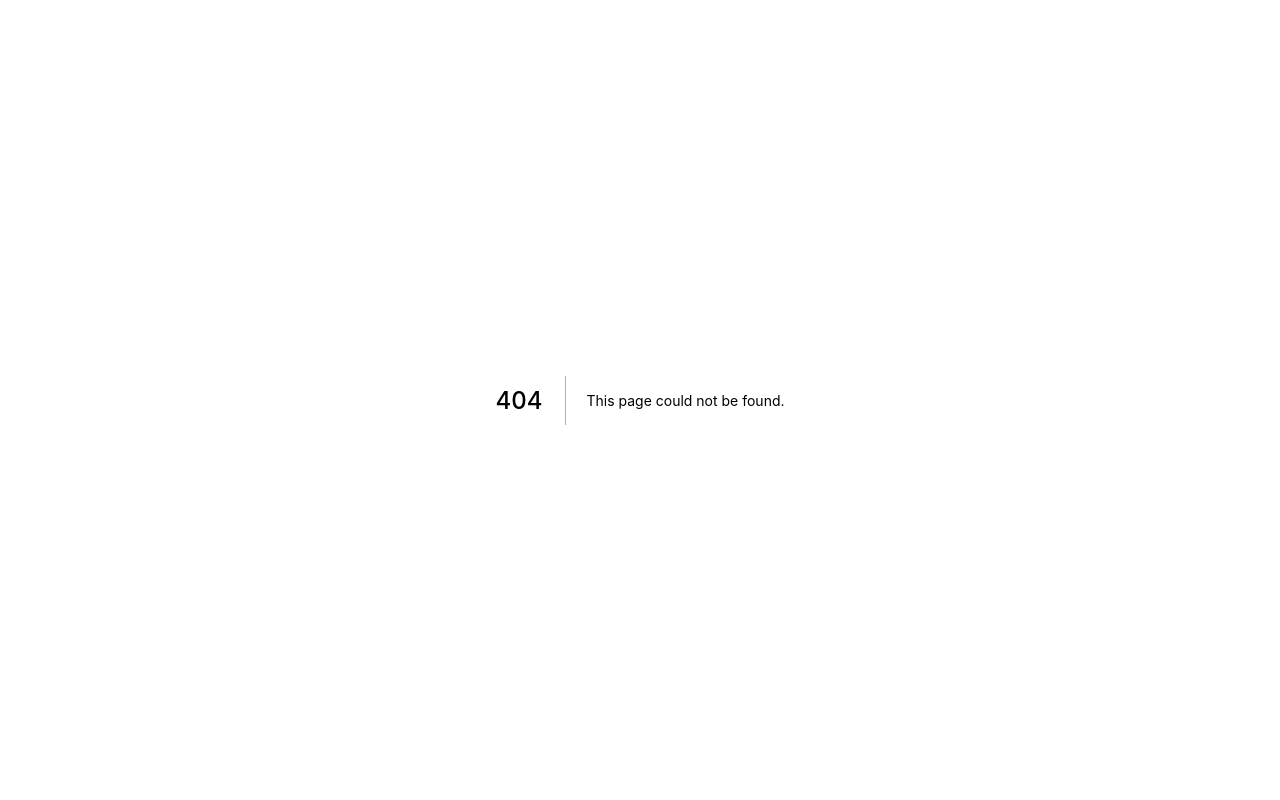
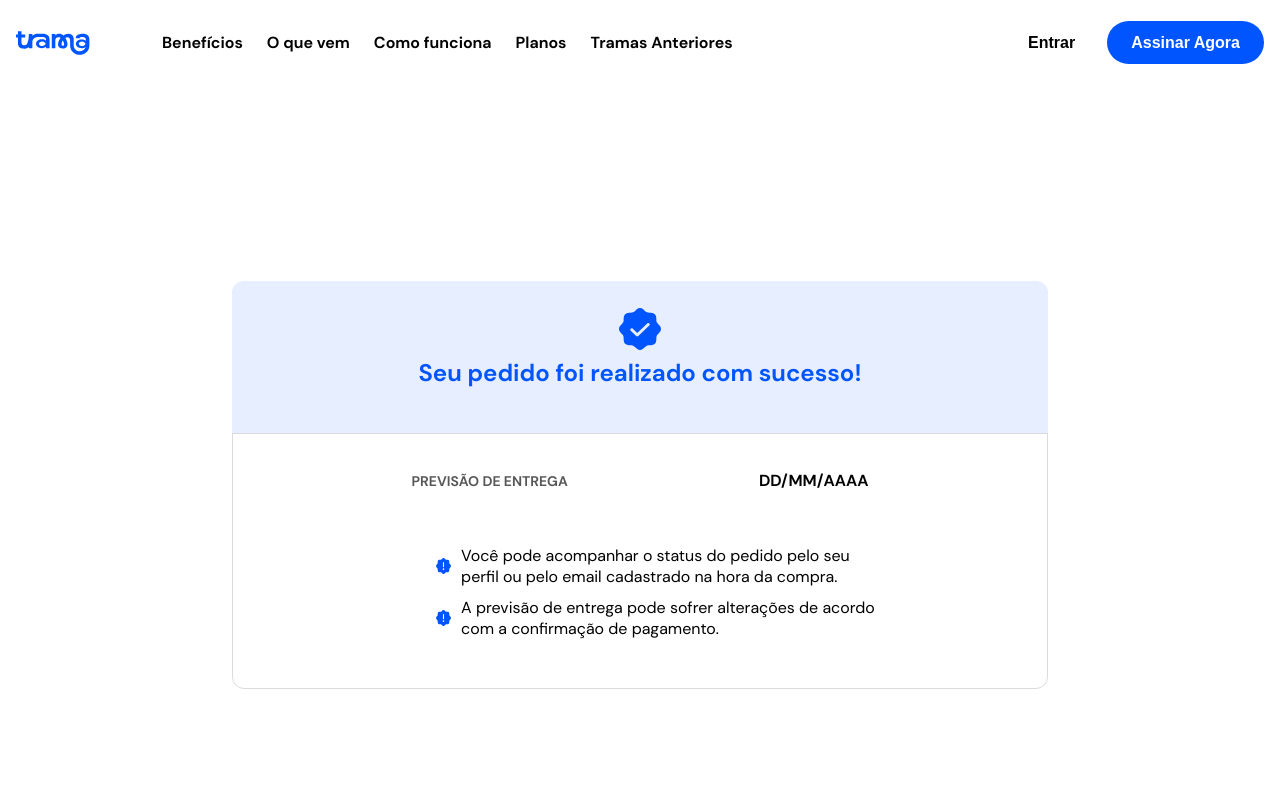
Before and after one commit to marcosgenesis/plataforma-dcp, a Next.js app: page /request-success in a window 1280 px wide. Before the commit this address had no page. Shown: the top 800 px of the page. Built offline with nearby package versions, Linux system fonts and the light colour scheme.

Commit message:
feat: tela de sucesso

```diff
--- /dev/null
+++ b/src/pages/request-success.tsx
@@ -0,0 +1,48 @@
+import React from "react";
+import Image from "next/image";
+import Footer from "../components/footer";
+import Navbar from "../components/navbar";
+import { Content, Container, Header, DeliveryDate, Info, Body } from '../styles/requestSucess'
+import { useDeliveryStore } from "../stores/delivery";
+
+const RequestSucess: React.FC = () => {
+  const { deliveryTime } = useDeliveryStore(({ deliveryTime }) => ({ deliveryTime }));
+  return (
+    <>
+      <Navbar />
+      <Container>
+        <Content>
+          <Header>
+            <Image src="/icons/CircleWavyCheck.svg" alt="" width={48} height={48} />
+            <h2>Seu pedido foi realizado com sucesso!</h2>
+          </Header>
+          <Body>
+            <DeliveryDate>
+              <p>PREVISÃO DE ENTREGA</p>
+              <span>DD/MM/AAAA</span>
+              {/* <span> {deliveryTime?.toUpperCase()} </span> */}
+            </DeliveryDate>
+            <Info>
+              <div>
+                <Image src='/icons/exclamacao.svg' alt="" width={16} height={16}/>
+                <li>
+                  Você pode acompanhar o status do pedido pelo seu perfil ou pelo email cadastrado na hora da compra.
+                </li>
+              </div>
+
+              <div>
+                <Image src='/icons/exclamacao.svg' alt="" width={16} height={16}/>
+                <li>
+                  A previsão de entrega pode sofrer alterações de acordo com a confirmação de pagamento.
+                </li>
+              </div>
+            </Info>
+          </Body>
+        </Content>
+      </Container>
+      <Footer expanded={false} />
+    </>
+  );
+};
+
+export default RequestSucess;
--- /dev/null
+++ b/src/styles/requestSucess.ts
@@ -0,0 +1,108 @@
+import styled from "styled-components";
+
+export const Container = styled.div`
+  display: flex;
+  align-items: center;
+  justify-content: center;
+  flex-direction: column;
+  height: 100vh;
+`;
+
+export const Content = styled.div`
+  display: flex;
+  align-items: center;
+  justify-content: center;
+  flex-direction: column;
+  width: 50%;
+  height: 50%;
+`;
+
+export const Header = styled.div`
+  display: flex;
+  align-items: center;
+  justify-content: center;
+  flex-direction: column;
+
+  width: 100%;
+  padding: 24px 88px;
+
+  max-width: 648px;
+
+  background: #e6eeff;
+  border-radius: 12px 12px 0px 0px;
+
+  h2 {
+    font-family: "DM Sans";
+    font-style: normal;
+    font-weight: 700;
+    font-size: 24px;
+    line-height: 32px;
+    text-align: center;
+
+    color: #0055ff;
+    margin-top: 4px;
+  }
+`;
+export const Body = styled.div`
+  width: 100%;
+  max-width: 648px;
+  display: flex;
+  flex-direction: column;
+  justify-content: center;
+  align-items: center;
+  padding: 23px 87px;
+
+  gap: 24px;
+  border: 1px solid rgba(0, 0, 0, 0.14);
+  border-radius: 0px 0px 12px 12px;
+`;
+
+export const DeliveryDate = styled.div`
+  width: 100%;
+  display: flex;
+  align-items: center;
+  justify-content: space-around;
+  gap: 8px;
+
+  p {
+    font-family: "DM Sans";
+    font-style: normal;
+    font-weight: 700;
+    font-size: 14px;
+    line-height: 20px;
+
+    color: rgba(0, 0, 0, 0.66);
+  }
+
+  span {
+    font-family: "DM Sans";
+    font-style: normal;
+    font-weight: 700;
+    font-size: 16px;
+    line-height: 24px;
+    text-align: right;
+
+    color: #000000;
+  }
+`;
+
+export const Info = styled.ul`
+  width: 70%;
+  gap: 8px;
+
+  div {
+    display: flex;
+    align-items: center;
+    justify-content: center;
+    gap: 10px;
+  }
+
+  > div {
+    margin-bottom: 10px;
+  }
+
+  li {
+    list-style: none;
+    width: 100%;
+  }
+`;
```
Also changed, not shown: public/icons/CircleWavyCheck.svg (added), public/icons/exclamacao.svg (added).
